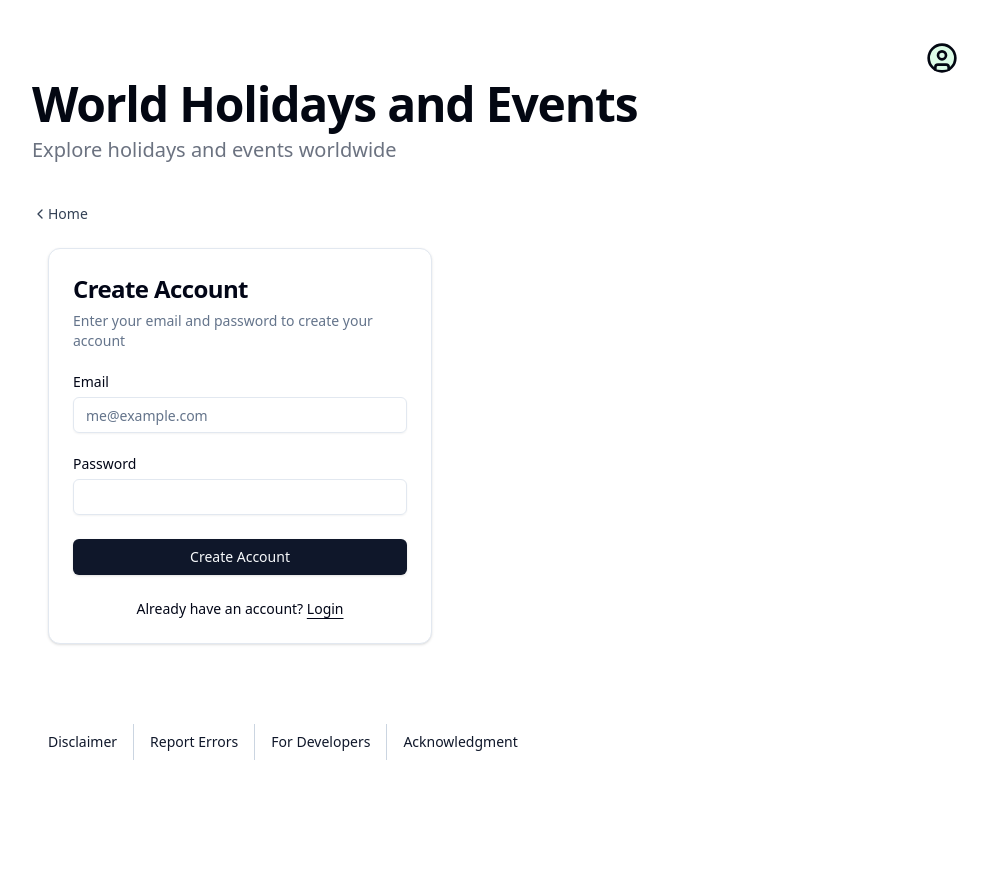
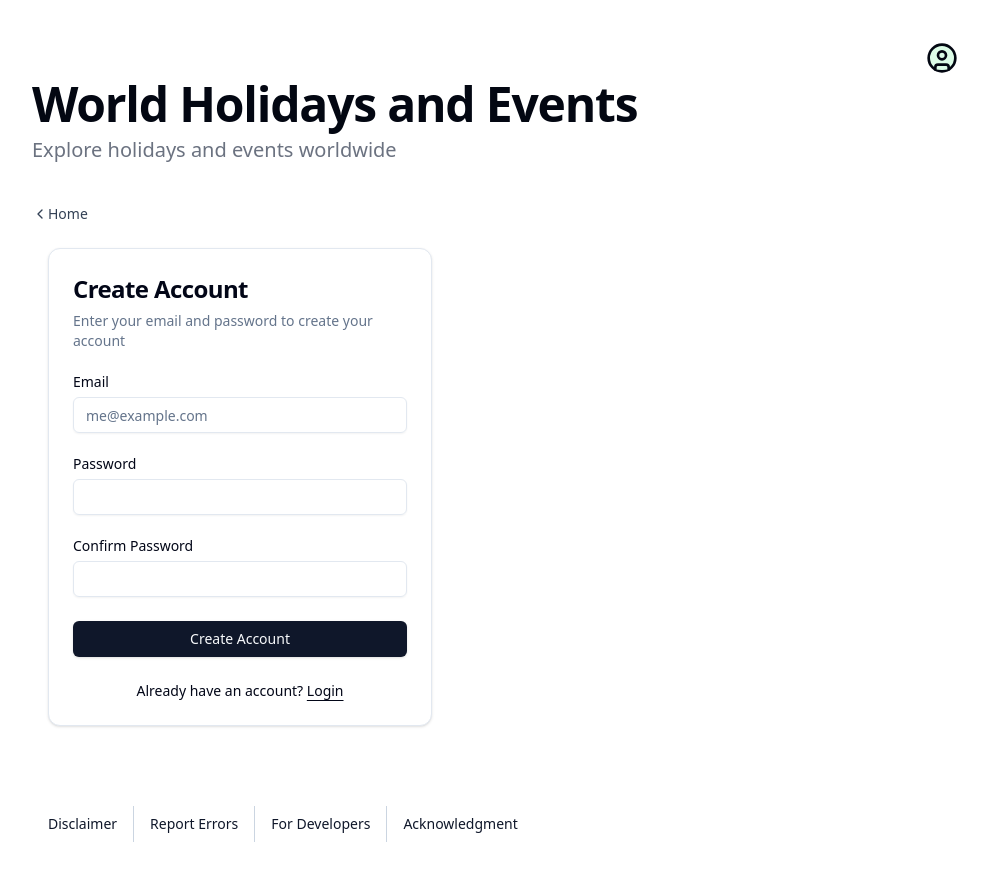
Before and after one commit to rohitnatesh/holiday-dates, a Next.js app: page /create-account in a window 1280 px wide. Shown: the top 872 px of the page, without its empty margins (144-1132 px from the left). Before the commit the page ends 800 px from the top, so only its background shows below. Built offline with nearby package versions, Linux system fonts and the light colour scheme; no server answers.

Commit message:
Add password confirmation to sign up

```diff
--- a/src/components/authentication-form.tsx
+++ b/src/components/authentication-form.tsx
@@ -57,9 +57,15 @@ export const AuthenticationForm = ({
         const formData = new FormData(event.currentTarget);
         const email = formData.get("email")?.toString();
         const password = formData.get("password")?.toString();
+        const confirmPassword = formData.get("confirm-password")?.toString();
 
         if (!email?.length || !password?.length) {
             setErrorMessage("Email and password are required.");
+            return;
+        }
+
+        if (mode === "create_account" && password !== confirmPassword) {
+            setErrorMessage("Passwords are not matching! Please try again.");
             return;
         }
 
@@ -126,6 +132,20 @@ export const AuthenticationForm = ({
                                     })}
                                 />
                             </div>
+                            {mode === "create_account" && (
+                                <div className="grid gap-2">
+                                    <Label htmlFor="confirm-password">
+                                        Confirm Password
+                                    </Label>
+                                    <Input
+                                        id="confirm-password"
+                                        type="password"
+                                        name="confirm-password"
+                                        autoComplete="new-password"
+                                        required
+                                    />
+                                </div>
+                            )}
                             <Button
                                 type="submit"
                                 className="w-full"
```
